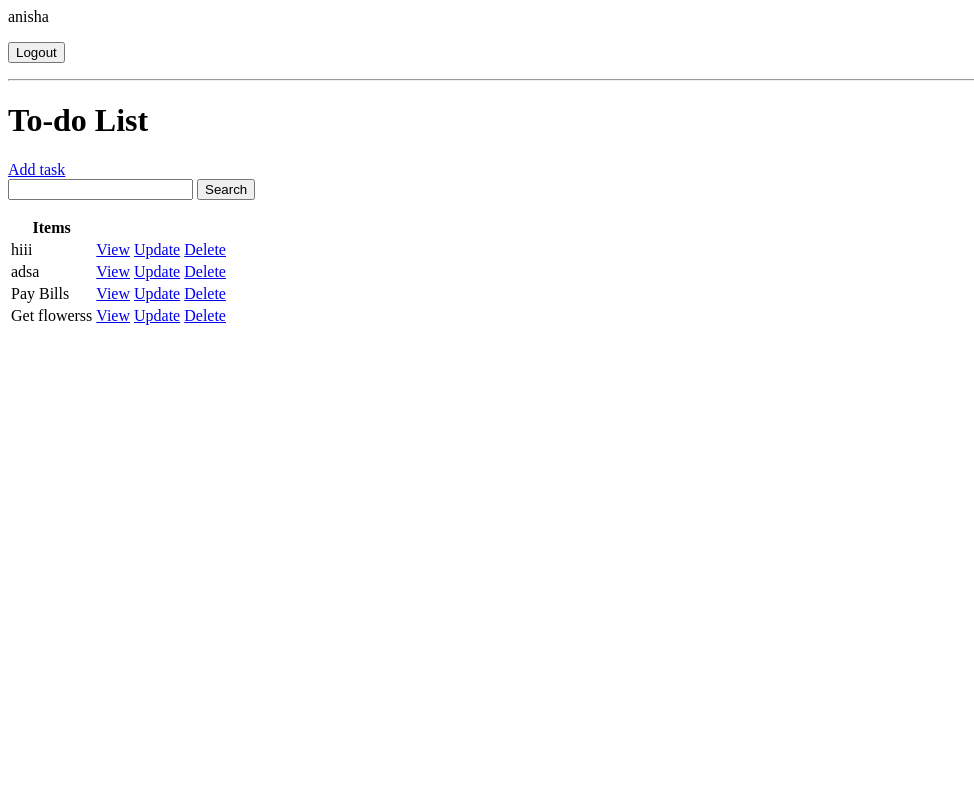
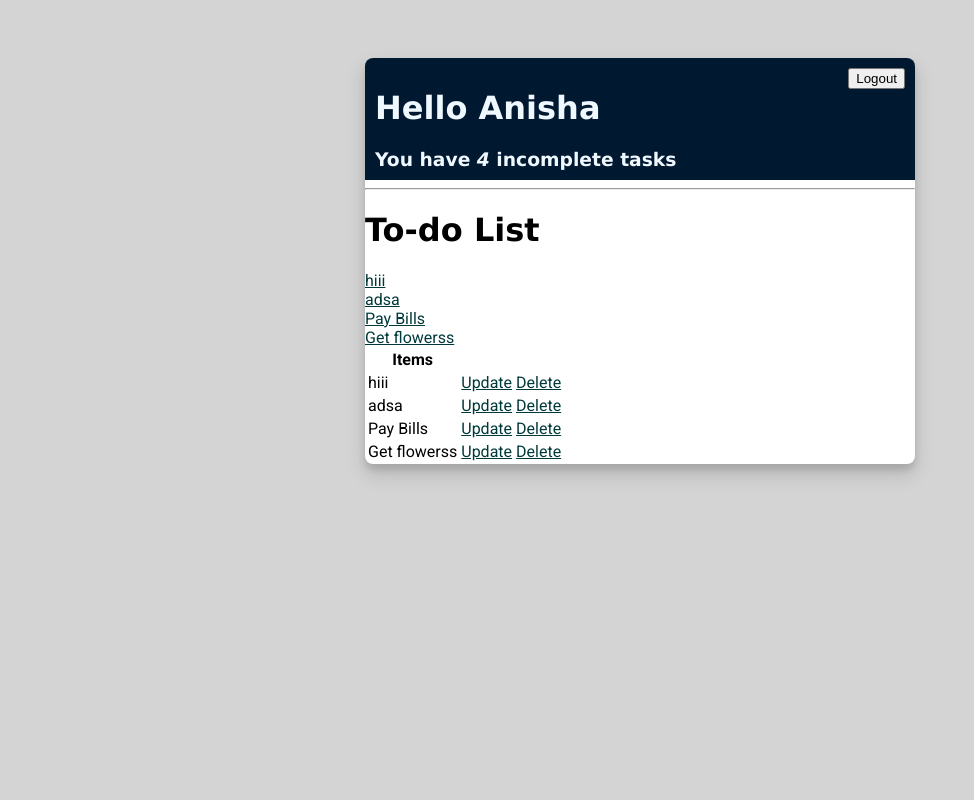
Before and after one commit to aaanishaaa/to_do_app, a Django app: page / in a window 1280 px wide. Shown: the whole page, without its empty margins (0-974 px from the left). Run offline with Django 5.2, Linux system fonts and the light colour scheme; a user stored in the database is signed in; data comes from the database, SQL or seed files in the repository; both versions use the stored data as it was after the commit.

Commit message:
improved UI

```diff
--- a/base/templates/base/login.html
+++ b/base/templates/base/login.html
@@ -1,3 +1,6 @@
+{% extends 'base/main.html' %}
+{% block content %}
+
 <h1>Log In</h1>
 
 <form method="POST">
@@ -7,3 +10,5 @@
 </form>
 
 <p>Dont have an account? <a href="{% url 'register' %}">Register</a></p>
+
+{% endblock content %}
--- /dev/null
+++ b/base/templates/base/main.html
@@ -0,0 +1,53 @@
+<!DOCTYPE html>
+<!--inheritance wla html template-->
+<html>
+    <head>
+        <meta charset="utf-8">
+        <meta http-equiv="X-UA-Compatible" content="IE=edge">
+        <title>TO DO LIST</title>
+        <meta name="description" content="">
+        <meta name="viewport" content="width=device-width, initial-scale=1">
+        <link rel="stylesheet" href="">
+        <link rel="preconnect" href="https://fonts.googleapis.com">
+        <link rel="preconnect" href="https://fonts.gstatic.com" crossorigin>
+        <link href="https://fonts.googleapis.com/css2?family=Open+Sans:ital,wght@0,300..800;1,300..800&family=Roboto:ital,wght@0,100;0,300;0,400;0,500;0,700;0,900;1,100;1,300;1,400;1,500;1,700;1,900&display=swap" rel="stylesheet">
+        <style>
+            body{
+                background-color: rgb(212, 212, 212);
+                font-family: "Roboto", sans-serif;
+                padding-top: 50px;
+
+            }
+            .container{
+                max-width: 550px;
+                margin: auto;
+                background-color: rgb(255, 255, 255);
+                box-shadow: 0px 10px 20px rgba(0, 0, 0, 0.15),
+                0px 6px 6px rgba(0, 0, 0, 0.1);
+                border-radius: 8px;
+            }
+            h1,h2,h3,h4,h5,h6{
+                font-family: 'Lucida Sans', 'Lucida Sans Regular', 'Lucida Grande', 'Lucida Sans Unicode', Geneva, Verdana, sans-serif;
+            }
+            a,p{
+                color: rgb(0, 57, 57);
+            }
+            .header-bar{
+                display: flex;
+                justify-content: space-between;
+                color: aliceblue;
+                background-color: rgb(0, 25, 48);
+                padding: 10px;
+                border-radius: 8px 8px 0 0;
+            }
+
+        </style>
+    </head>
+    <body>
+        <div class="container">
+            {% block content %}
+
+            {% endblock content %}
+        </div>
+    </body>
+</html>
--- a/base/templates/base/register.html
+++ b/base/templates/base/register.html
@@ -1,3 +1,5 @@
+{% extends 'base/main.html' %}
+{% block content %}
 <h1>Register</h1>
 
 <form method="POST">
@@ -6,4 +8,5 @@
     <input type="submit" value="Register">
 </form>
 
-<p>Have an account? <a href="">Login</a></p>
+<p>Have an account? <a href="{% url 'login' %}">Login</a></p>
+{% endblock content %}
--- a/base/templates/base/task_confirm_delete.html
+++ b/base/templates/base/task_confirm_delete.html
@@ -1,6 +1,9 @@
+{% extends 'base/main.html' %}
+{% block content %}
 <a href="{% url 'tasks' %}">Go back</a>
 <form method="POST">
     {% csrf_token %}
     <p> Are you sure you want to delete this task? "{{task}}"</p>
     <input type= "submit" value="Delete"/>
 </form>
+{% endblock content %}
--- a/base/templates/base/task_detail.html
+++ b/base/templates/base/task_detail.html
@@ -1,3 +1,5 @@
+{% extends 'base/main.html' %}
+{% block content %}
 <h1>Task Detail</h1>
 
 <div>
@@ -6,3 +8,5 @@
     <p><strong>Created on:</strong> {{ task.created_at }}</p>  <!-- Display creation date (if applicable) -->
     <p><strong>Status:</strong> {{ task.status }}</p>  <!-- Display task status (if applicable) -->
 </div>
+
+{% endblock content %}
--- a/base/templates/base/task_form.html
+++ b/base/templates/base/task_form.html
@@ -1,3 +1,5 @@
+{% extends 'base/main.html' %}
+{% block content %}
 <h3>Task Form</h3>
 <a href="{% url 'tasks' %}"> Go back</a>
 <form method="POST" action="">
@@ -5,3 +7,4 @@
     {{form.as_p}}
     <input type="submit" value="Submit">
 </form>
+{% endblock content %}
--- a/base/templates/base/task_list.html
+++ b/base/templates/base/task_list.html
@@ -1,5 +1,14 @@
+{% extends 'base/main.html' %}
+{% block content %}
+
+<div class="header-bar">
+  <div>
+    <h1>Hello {{ request.user|title }}</h1>
+    <h3 style="margin: 0">
+      You have <i>{{ count }}</i> incomplete task{{ count|pluralize:"s" }}
+    </h3>
+  </div>
   {% if request.user.is_authenticated %}
-    <p>{{ request.user }}</p>
   <form action="{% url 'logout' %}" method="post">
     {% csrf_token %}
     <button type="submit">Logout</button>
@@ -7,13 +16,43 @@
   {% else %}
   <a href="{% url 'login' %}">Login</a>
   {% endif %}
-<hr>
+</div>
+<hr />
 <h1>To-do List</h1>
-<a href="{% url 'task-create' %}">Add task</a>
+<!-- <a href="{% url 'task-create' %}">Add task</a>
 <form method="GET">
-    <input type="text" name='search-area' value="{{search_input}}">
-    <input type="submit" value='Search'>
-</form>
+  <input type="text" name="search-area" value="{{ search_input }}" />
+  <input type="submit" value="Search" />
+</form> -->
+
+<div class="task-items">
+  {% if tasks %}
+    {% for task in tasks %}
+      <div class="task-wrapper">
+        {% if task.complete %}
+          <div class="task-title">
+            <div class="task-complete-icon">
+              <i>
+                <s>
+                  <a href="{% url 'task-update' task.id %}"> {{ task }} </a>
+                </s>
+              </i>
+            </div>
+          </div>
+        {% else %}
+          <div class="task-title">
+            <div class="task-incomplete-icon">
+              <a href="{% url 'task-update' task.id %}"> {{ task.title }} </a>
+            </div>
+          </div>
+        {% endif %}
+      </div>
+    {% endfor %}
+  {% else %}
+    <h3>No items in List</h3>
+  {% endif %}
+</div>
+
 <table>
   <tr>
     <th>Items</th>
@@ -22,11 +61,10 @@
   {% for task in tasks %}
   <tr>
     <td>{{ task.title }}</td>
-        <td><a href="{% url 'task' task.id %}">View</a></td>
     <td><a href="{% url 'task-update' task.id %}">Update</a></td>
     <td><a href="{% url 'task-delete' task.id %}">Delete</a></td>
   </tr>
-    {% empty %}
-        <h3>No items in List</h3>
   {% endfor %}
 </table>
+
+{% endblock content %}
```
Also changed, not shown: db.sqlite3. Lines whose indentation alone changed are shown as unchanged.
